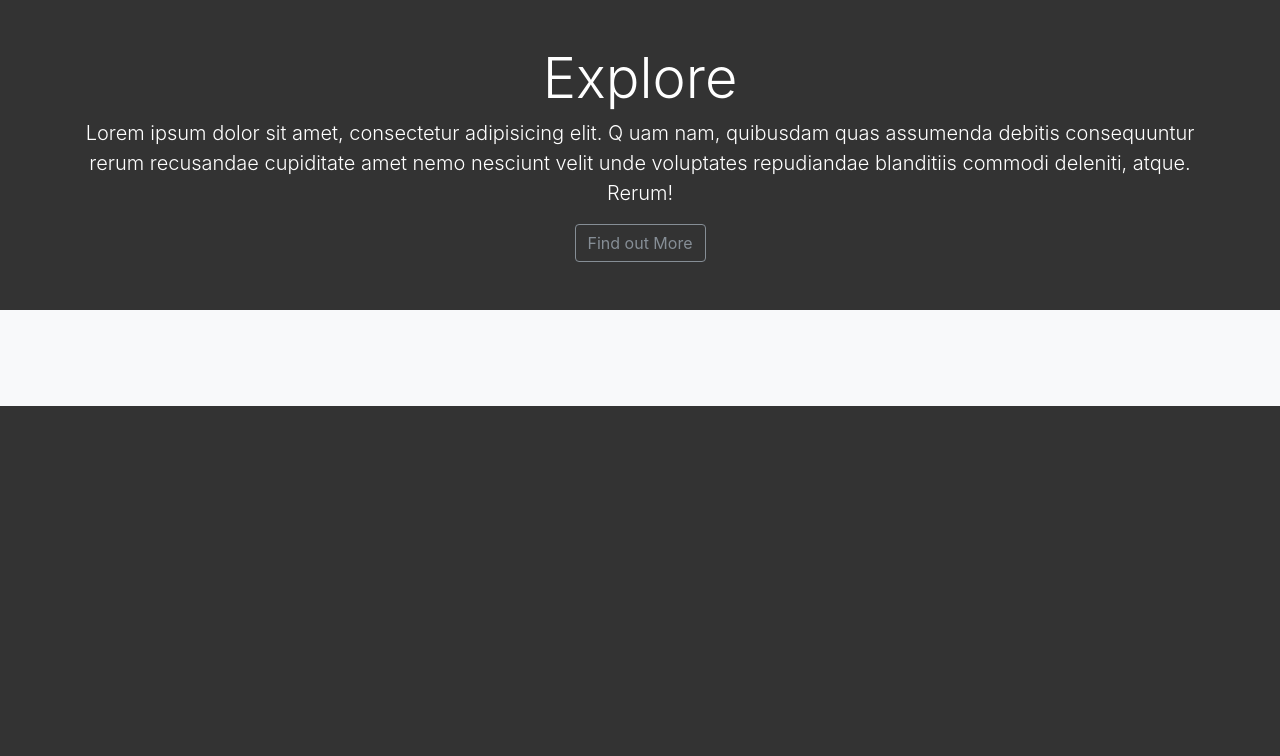
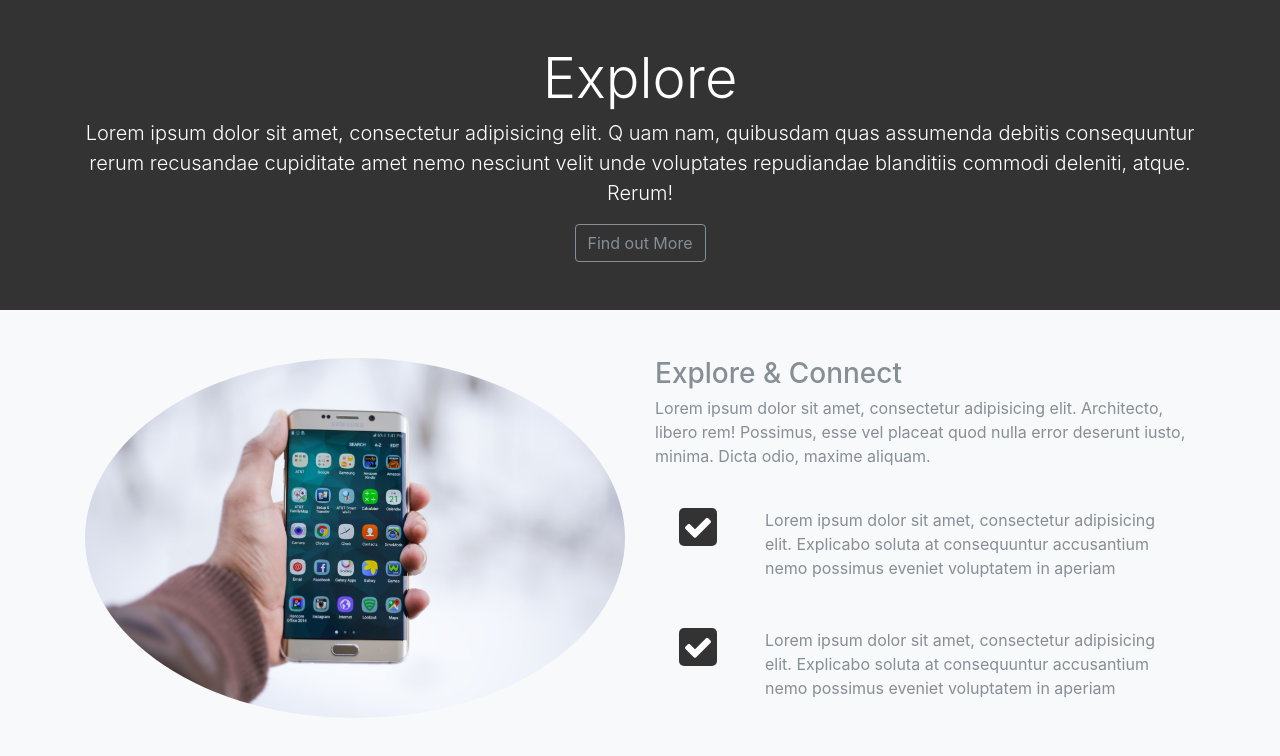
Before and after one commit to vs2018/LoopLAB-Bootstrap, a website: page src/index.html in a window 1280 px wide. Shown: the part 700-1456 px from the top of the page. Before the commit the page ends 1106 px from the top, so only its background shows below. Drawn offline with Linux system fonts and the light colour scheme.

Commit message:
created the explore section including adding the image and the content and styling

```diff
--- a/src/index.html
+++ b/src/index.html
@@ -135,7 +135,40 @@
   </section>
 
   <!-- EXPLORE SECTION -->
-  <section id="explore-section" class="bg-light text-muted py-5"></section>
+  <section id="explore-section" class="bg-light text-muted py-5">
+    <div class="container">
+      <div class="row">
+        <div class="col-md-6">
+          <img src="img/explore-section1.jpg" alt="" class="img-fluid mb-3 rounded-circle">
+        </div>
+        <div class="col-md-6">
+          <h3>Explore & Connect</h3>
+          <p>Lorem ipsum dolor sit amet, consectetur adipisicing elit. Architecto, libero rem! Possimus, esse vel placeat quod nulla error deserunt iusto, minima. Dicta odio, maxime aliquam.</p>
+          <div class="d-flex flex-row">
+            <div class="p-4 align-self-start">
+              <i class="fa fa-check"></i>
+            </div>
+            <div class="p-4 align self-end">
+              Lorem ipsum dolor sit amet, consectetur adipisicing elit. Explicabo
+              soluta at consequuntur accusantium nemo
+              possimus eveniet voluptatem in aperiam
+            </div>
+          </div>
+
+          <div class="d-flex flex-row">
+            <div class="p-4 align-self-start">
+              <i class="fa fa-check"></i>
+            </div>
+            <div class="p-4 align self-end">
+              Lorem ipsum dolor sit amet, consectetur adipisicing elit. Explicabo
+              soluta at consequuntur accusantium nemo
+              possimus eveniet voluptatem in aperiam
+            </div>
+          </div>
+        </div>
+      </div>
+    </div>
+  </section>
 
 
 
--- a/src/scss/style.scss
+++ b/src/scss/style.scss
@@ -6,7 +6,7 @@ $primary-color:#008ed6;
 
 $dark-overlay: rgba(0,0,0,0.7);
 
-$font-size:30px;
+$icon-size:30px;
 
 body{
   background:$bg-color;
@@ -46,6 +46,16 @@ body{
     background:#333;
     padding:4px;
     border-radius:5px;
-    font-size:$font-size;
+    font-size:$icon-size;
   }
 }
+
+#explore-section{
+  .fa{
+    color:#fff;
+    background:#333;
+    padding:4px;
+    border-radius:5px;
+    font-size:$icon-size;
+  }
+}
```
Also changed, not shown: src/css/style.css, src/img/explore-section1.jpg (added).
